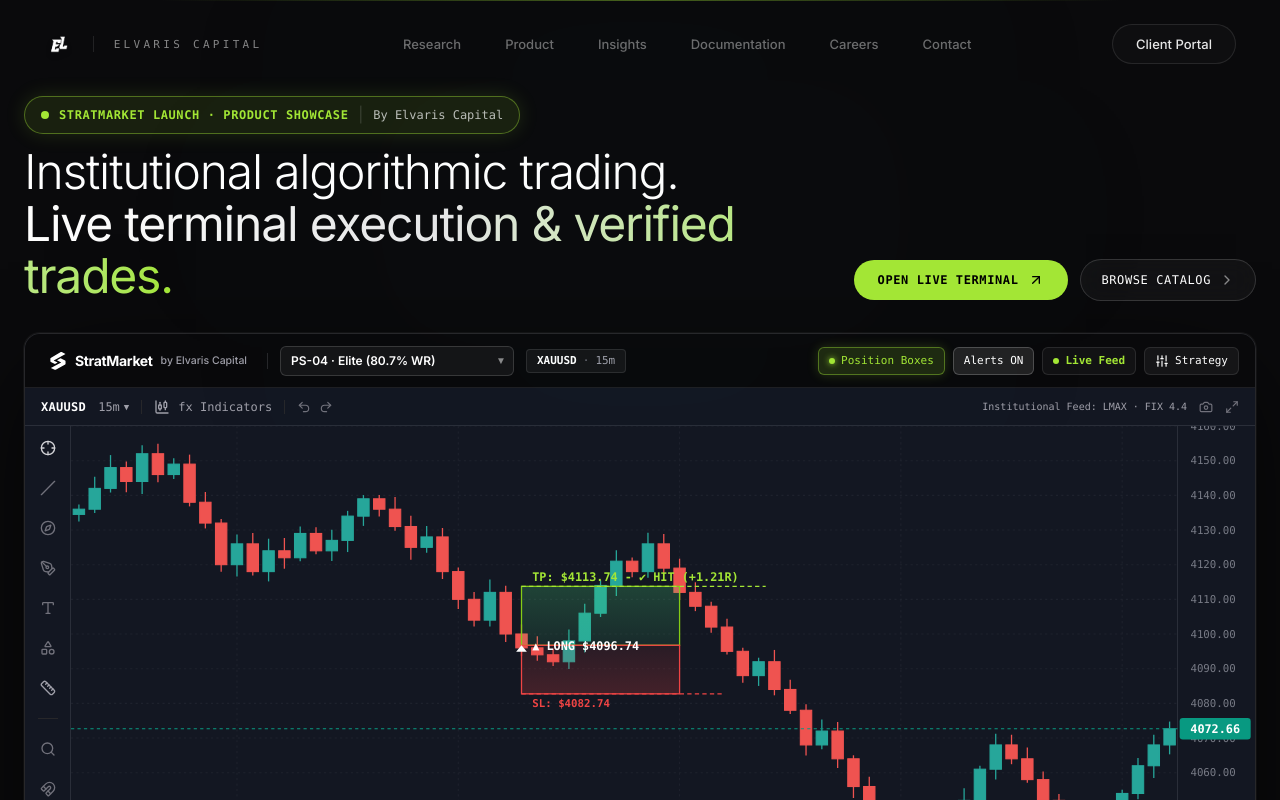
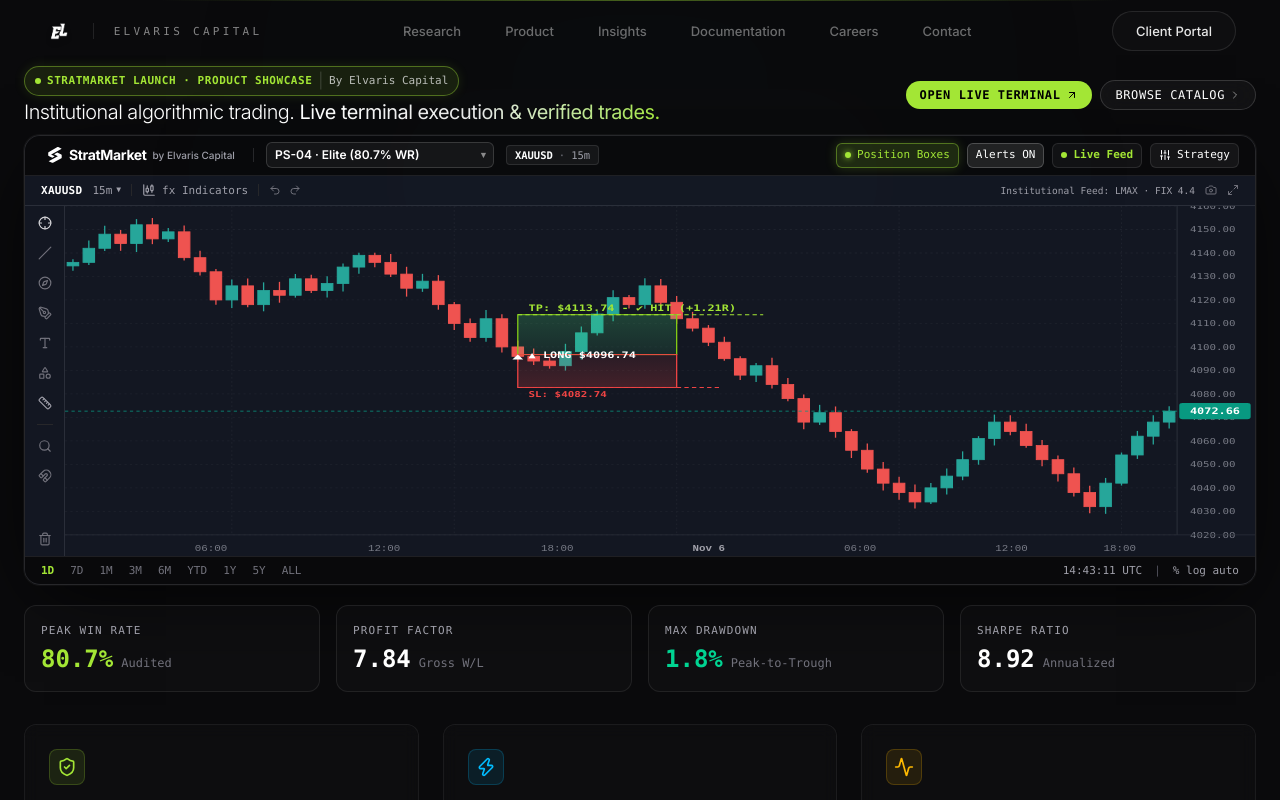
Before and after one commit to Sameet728/Elvaris-website, a Next.js app: page / in a window 1280 px wide. Shown: the top 800 px of the page. Built offline with nearby package versions, Linux system fonts and the light colour scheme.

Commit message:
Fit entire StratMarket chart terminal and header text completely above the fold on home screen

```diff
--- a/src/components/StratMarketProduct.tsx
+++ b/src/components/StratMarketProduct.tsx
@@ -219,9 +219,9 @@ export function StratMarketProduct() {
     if (!candles.length) return null;
 
     const width = 1100;
-    const height = 480;
+    const height = 430;
     const paddingRight = 72; // Space for price scale
-    const paddingBottom = 32; // Space for time scale
+    const paddingBottom = 26; // Space for time scale
     const chartW = width - paddingRight;
     const chartH = height - paddingBottom;
 
@@ -307,31 +307,31 @@ export function StratMarketProduct() {
   }, [candles, strat, selectedStrategy, currentTickPrice]);
 
   return (
-    <section id="stratmarket" className="relative z-20 w-full bg-[#0a0a0c] text-white pt-20 pb-12 sm:pt-24 sm:pb-20 overflow-hidden border-b border-white/[0.08]">
+    <section id="stratmarket" className="relative z-20 w-full bg-[#0a0a0c] text-white pt-[62px] pb-6 sm:pt-[66px] sm:pb-10 overflow-hidden border-b border-white/[0.08]">
 
       {/* Background ambient light */}
       <div className="absolute top-0 left-1/2 -translate-x-1/2 w-3/4 h-[1px] bg-gradient-to-r from-transparent via-[#a3e635]/40 to-transparent" />
-      <div className="absolute top-16 left-1/2 -translate-x-1/2 w-[650px] h-[300px] bg-[#26a69a]/[0.025] blur-[140px] rounded-full pointer-events-none" />
+      <div className="absolute top-12 left-1/2 -translate-x-1/2 w-[650px] h-[260px] bg-[#26a69a]/[0.025] blur-[140px] rounded-full pointer-events-none" />
 
-      <div className="mx-auto max-w-[1280px] px-4 sm:px-6">
+      <div className="mx-auto max-w-[1280px] px-3 sm:px-6">
 
-        {/* Promo Header */}
-        <div className="flex flex-col lg:flex-row lg:items-end justify-between gap-6 mb-6 sm:mb-8">
-          <div className="space-y-3 max-w-3xl">
-            <div className="inline-flex items-center gap-2.5 rounded-full border border-[#a3e635]/40 bg-[#a3e635]/10 px-4 py-1.5 shadow-[0_0_20px_rgba(163,230,53,0.15)]">
-              <span className="relative flex h-2 w-2">
+        {/* Promo Header - Perfectly sized to fit above the fold with the full chart */}
+        <div className="flex flex-col lg:flex-row lg:items-center justify-between gap-2.5 mb-2 sm:mb-2.5">
+          <div className="space-y-1">
+            <div className="inline-flex items-center gap-1.5 rounded-full border border-[#a3e635]/40 bg-[#a3e635]/10 px-2.5 py-0.5 shadow-[0_0_12px_rgba(163,230,53,0.12)]">
+              <span className="relative flex h-1.5 w-1.5">
                 <span className="animate-ping absolute inline-flex h-full w-full rounded-full bg-[#a3e635] opacity-80"></span>
-                <span className="relative inline-flex rounded-full h-2 w-2 bg-[#a3e635]"></span>
+                <span className="relative inline-flex rounded-full h-1.5 w-1.5 bg-[#a3e635]"></span>
               </span>
-              <span className="font-mono text-xs font-semibold tracking-wider uppercase text-[#a3e635]">
+              <span className="font-mono text-[10.5px] sm:text-[11px] font-semibold tracking-wider uppercase text-[#a3e635]">
                 StratMarket Launch · Product Showcase
               </span>
               <span className="text-white/20">|</span>
-              <span className="text-white/70 font-mono text-xs">By Elvaris Capital</span>
+              <span className="text-white/70 font-mono text-[10.5px] sm:text-[11px]">By Elvaris Capital</span>
             </div>
 
-            <h2 className="text-[clamp(28px,3.8vw,48px)] leading-[1.08] font-light tracking-tight text-white">
-              Institutional algorithmic trading.<br />
+            <h2 className="text-[clamp(15px,1.55vw,21px)] leading-tight font-light tracking-tight text-white">
+              Institutional algorithmic trading.{" "}
               <span className="font-normal text-transparent bg-clip-text bg-gradient-to-r from-white via-white/90 to-[#a3e635]">
                 Live terminal execution & verified trades.
               </span>
@@ -339,25 +339,25 @@ export function StratMarketProduct() {
           </div>
 
           {/* Quick CTA Actions */}
-          <div className="flex flex-wrap items-center gap-3 shrink-0">
+          <div className="flex flex-wrap items-center gap-2 shrink-0">
             <a
               href="https://strat-market-chi.vercel.app/chart/PS-04"
               target="_blank"
               rel="noopener noreferrer"
-              className="group relative inline-flex items-center gap-2.5 rounded-full bg-[#a3e635] px-6 py-3 text-xs font-mono font-bold uppercase tracking-wider text-black transition-all duration-300 hover:bg-[#bef264] hover:shadow-[0_0_35px_rgba(163,230,53,0.4)] active:scale-95"
+              className="group relative inline-flex items-center gap-1.5 rounded-full bg-[#a3e635] px-3.5 py-1.5 text-[11px] sm:text-xs font-mono font-bold uppercase tracking-wider text-black transition-all duration-300 hover:bg-[#bef264] hover:shadow-[0_0_20px_rgba(163,230,53,0.35)] active:scale-95"
             >
               <span>Open Live Terminal</span>
-              <ArrowUpRight className="size-4 transition-transform duration-300 group-hover:translate-x-0.5 group-hover:-translate-y-0.5" />
+              <ArrowUpRight className="size-3 transition-transform duration-300 group-hover:translate-x-0.5 group-hover:-translate-y-0.5" />
             </a>
 
             <a
               href="https://strat-market-chi.vercel.app/market"
               target="_blank"
               rel="noopener noreferrer"
-              className="inline-flex items-center gap-2 rounded-full border border-white/15 bg-white/[0.04] px-5 py-3 text-xs font-mono font-medium uppercase tracking-wider text-white hover:bg-white/10 hover:border-white/30 transition-all duration-300 backdrop-blur-md"
+              className="inline-flex items-center gap-1 rounded-full border border-white/15 bg-white/[0.04] px-3.5 py-1.5 text-[11px] sm:text-xs font-mono font-medium uppercase tracking-wider text-white hover:bg-white/10 hover:border-white/30 transition-all duration-300 backdrop-blur-md"
             >
               <span>Browse Catalog</span>
-              <ChevronRight className="size-4 text-white/50" />
+              <ChevronRight className="size-3 text-white/50" />
             </a>
           </div>
         </div>
@@ -365,51 +365,51 @@ export function StratMarketProduct() {
         {/* ========================================================================= */}
         {/* THE TERMINAL INTERFACE (MATCHING SCREENSHOT)                              */}
         {/* ========================================================================= */}
-        <div className="rounded-2xl border border-[#27272a] bg-[#131722] overflow-hidden shadow-[0_30px_100px_-20px_rgba(0,0,0,0.9),0_0_0_1px_rgba(255,255,255,0.05)]">
+        <div className="rounded-2xl border border-[#27272a] bg-[#131722] overflow-hidden shadow-[0_20px_80px_-20px_rgba(0,0,0,0.9),0_0_0_1px_rgba(255,255,255,0.05)]">
 
           {/* Top Brand Toolbar */}
-          <div className="h-[54px] bg-[#09090b] border-b border-[#1f1f23] px-3 sm:px-4 flex items-center justify-between text-xs select-none">
+          <div className="h-[38px] sm:h-[40px] bg-[#09090b] border-b border-[#1f1f23] px-3 sm:px-4 flex items-center justify-between text-xs select-none">
 
             {/* Left toolbar items */}
-            <div className="flex items-center gap-2 sm:gap-3 overflow-x-auto no-scrollbar py-1">
+            <div className="flex items-center gap-2 sm:gap-3 overflow-x-auto no-scrollbar py-0.5">
               {/* Back to StratMarket Link */}
               <a
                 href="https://strat-market-chi.vercel.app/market"
                 target="_blank"
                 rel="noopener noreferrer"
-                className="flex items-center gap-2 text-white/70 hover:text-white px-2 py-1 rounded hover:bg-white/5 transition-colors font-semibold"
+                className="flex items-center gap-1.5 text-white/70 hover:text-white px-1.5 py-0.5 rounded hover:bg-white/5 transition-colors font-semibold"
                 title="StratMarket by Elvaris Capital"
               >
                 {/* StratMarket Polygon Logo */}
-                <svg width="18" height="18" viewBox="0 0 100 118" fill="#ffffff" className="shrink-0" aria-label="StratMarket Logo">
+                <svg width="16" height="16" viewBox="0 0 100 118" fill="#ffffff" className="shrink-0" aria-label="StratMarket Logo">
                   <path d="M 99.32 12.66 L 74.40 0.68 L 68.26 0.00 L 2.05 38.65 L 0.00 43.10 L 0.00 60.54 L 1.37 63.62 L 3.41 65.67 L 30.03 79.01 L 47.78 68.75 L 23.55 57.80 L 22.18 56.09 Z" />
                   <path d="M 99.32 59.17 L 96.59 55.41 L 66.55 41.04 L 43.34 54.38 L 70.99 68.06 L 3.07 104.66 L 28.33 116.97 L 35.15 116.97 L 97.27 82.43 L 99.66 77.64 Z" />
                 </svg>
-                <span className="text-white font-bold tracking-tight text-sm">StratMarket</span>
-                <span className="hidden md:inline text-[10.5px] text-zinc-400 font-medium">by Elvaris Capital</span>
+                <span className="text-white font-bold tracking-tight text-xs sm:text-sm">StratMarket</span>
+                <span className="hidden md:inline text-[10px] text-zinc-400 font-medium">by Elvaris Capital</span>
               </a>
 
-              <div className="w-[1px] h-4 bg-zinc-800 shrink-0" />
+              <div className="w-[1px] h-3.5 bg-zinc-800 shrink-0" />
 
               {/* Strategy Selector Dropdown */}
               <div className="relative shrink-0">
                 <select
                   value={selectedStrategy}
                   onChange={(e) => setSelectedStrategy(e.target.value)}
-                  className="bg-white/5 border border-white/15 text-white text-xs font-semibold rounded-md px-2.5 py-1.5 pr-7 appearance-none cursor-pointer hover:border-white/30 focus:outline-none focus:ring-1 focus:ring-[#a3e635] transition-all"
+                  className="bg-white/5 border border-white/15 text-white text-[11px] sm:text-xs font-semibold rounded-md px-2 py-1 pr-6 appearance-none cursor-pointer hover:border-white/30 focus:outline-none focus:ring-1 focus:ring-[#a3e635] transition-all"
                   title="Switch Active Trading Model"
                 >
                   <option value="PS-04" className="bg-[#131722] text-white">PS-04 · Elite (80.7% WR)</option>
                   <option value="PS-01" className="bg-[#131722] text-white">PS-01 · Grandmaster (82.6% WR)</option>
                   <option value="PS-02" className="bg-[#131722] text-white">PS-02 · Apex (88.5% WR)</option>
                 </select>
-                <div className="pointer-events-none absolute inset-y-0 right-2 flex items-center text-white/50 text-[10px]">
+                <div className="pointer-events-none absolute inset-y-0 right-1.5 flex items-center text-white/50 text-[9px]">
                   ▼
                 </div>
               </div>
 
               {/* Symbol & Timeframe */}
-              <div className="hidden sm:flex items-center gap-1.5 px-2.5 py-1 rounded bg-white/5 border border-white/10 font-mono text-[11px] text-white shrink-0">
+              <div className="hidden sm:flex items-center gap-1.5 px-2 py-0.5 rounded bg-white/5 border border-white/10 font-mono text-[10.5px] text-white shrink-0">
                 <span className="font-bold text-white">{strat.instrument}</span>
                 <span className="text-zinc-500">·</span>
                 <span className="text-zinc-400">{strat.timeframe}</span>
@@ -417,13 +417,13 @@ export function StratMarketProduct() {
             </div>
 
             {/* Right toolbar items */}
-            <div className="flex items-center gap-2 shrink-0">
+            <div className="flex items-center gap-1.5 sm:gap-2 shrink-0">
 
-              {/* Position Boxes Toggle (Requested Key Feature!) */}
+              {/* Position Boxes Toggle */}
               <button
                 type="button"
                 onClick={() => setShowBoxes(!showBoxes)}
-                className={`flex items-center gap-1.5 px-2.5 py-1.5 rounded-md text-[11px] font-mono font-medium transition-all ${
+                className={`flex items-center gap-1.5 px-2 py-1 rounded-md text-[10.5px] sm:text-[11px] font-mono font-medium transition-all ${
                   showBoxes
                     ? "bg-[#a3e635]/15 border border-[#a3e635]/40 text-[#a3e635] shadow-[0_0_12px_rgba(163,230,53,0.2)]"
                     : "bg-white/5 border border-white/10 text-zinc-400 hover:text-white"
@@ -438,7 +438,7 @@ export function StratMarketProduct() {
               <button
                 type="button"
                 onClick={() => setAlertsOn(!alertsOn)}
-                className={`hidden md:flex items-center gap-1.5 px-2.5 py-1.5 rounded-md text-[11px] font-mono font-medium border transition-colors ${
+                className={`hidden md:flex items-center gap-1 px-2 py-1 rounded-md text-[10.5px] sm:text-[11px] font-mono font-medium border transition-colors ${
                   alertsOn ? "bg-white/10 border-white/20 text-white" : "bg-white/5 border-white/10 text-zinc-500"
                 }`}
               >
@@ -446,7 +446,7 @@ export function StratMarketProduct() {
               </button>
 
               {/* Live Feed Status Indicator */}
-              <div className="flex items-center gap-1.5 px-2.5 py-1.5 rounded-md bg-white/[0.04] border border-white/10 text-[11px] font-mono">
+              <div className="flex items-center gap-1.5 px-2 py-1 rounded-md bg-white/[0.04] border border-white/10 text-[10.5px] sm:text-[11px] font-mono">
                 <span className="relative flex h-1.5 w-1.5">
                   <span className={`animate-ping absolute inline-flex h-full w-full rounded-full bg-[#a3e635] ${isLiveStreaming ? "opacity-75" : "opacity-0"}`}></span>
                   <span className="relative inline-flex rounded-full h-1.5 w-1.5 bg-[#a3e635]"></span>
@@ -458,70 +458,70 @@ export function StratMarketProduct() {
               <button
                 type="button"
                 onClick={() => setPanelOpen(!panelOpen)}
-                className={`flex items-center gap-1.5 px-2.5 py-1.5 rounded-md text-[11px] font-mono transition-colors ${
+                className={`flex items-center gap-1.5 px-2 py-1 rounded-md text-[10.5px] sm:text-[11px] font-mono transition-colors ${
                   panelOpen ? "bg-[#a3e635] text-black font-bold" : "bg-white/5 border border-white/10 text-white hover:bg-white/10"
                 }`}
                 title="Toggle Strategy Details & Live VPS Signals"
               >
-                <Sliders className="size-3.5" />
+                <Sliders className="size-3" />
                 <span className="hidden sm:inline">Strategy</span>
               </button>
             </div>
           </div>
 
           {/* Sub-header Bar (TradingView style symbol + timeframe + indicators) */}
-          <div className="h-[38px] bg-[#131722] border-b border-[#2a2e39] px-3 sm:px-4 flex items-center justify-between text-zinc-400 text-xs font-mono select-none">
-            <div className="flex items-center gap-3">
+          <div className="h-[28px] sm:h-[30px] bg-[#131722] border-b border-[#2a2e39] px-3 sm:px-4 flex items-center justify-between text-zinc-400 text-[11px] font-mono select-none">
+            <div className="flex items-center gap-2.5">
               <span className="text-white font-bold tracking-wide">{strat.instrument}</span>
               <div className="flex items-center gap-1 text-zinc-400 hover:text-white cursor-pointer">
                 <span>15m</span>
-                <span className="text-[9px]">▼</span>
+                <span className="text-[8px]">▼</span>
               </div>
-              <div className="w-[1px] h-3.5 bg-zinc-800" />
-              <div className="flex items-center gap-2">
+              <div className="w-[1px] h-3 bg-zinc-800" />
+              <div className="flex items-center gap-1.5">
                 <button type="button" title="Candles" className="p-0 bg-transparent border-0 flex items-center">
-                  <CandlestickChart className="size-4 text-zinc-400 hover:text-white cursor-pointer" />
+                  <CandlestickChart className="size-3.5 text-zinc-400 hover:text-white cursor-pointer" />
                 </button>
                 <span className="hover:text-white cursor-pointer hidden sm:inline">fx Indicators</span>
               </div>
-              <div className="w-[1px] h-3.5 bg-zinc-800 hidden sm:block" />
+              <div className="w-[1px] h-3 bg-zinc-800 hidden sm:block" />
               <div className="hidden sm:flex items-center gap-2 text-zinc-500">
-                <Undo2 className="size-3.5 hover:text-zinc-300 cursor-pointer" />
-                <Redo2 className="size-3.5 hover:text-zinc-300 cursor-pointer" />
+                <Undo2 className="size-3 hover:text-zinc-300 cursor-pointer" />
+                <Redo2 className="size-3 hover:text-zinc-300 cursor-pointer" />
               </div>
             </div>
 
-            <div className="flex items-center gap-3 text-zinc-500">
-              <span className="hidden md:inline text-[10px] text-zinc-400">Institutional Feed: LMAX · FIX 4.4</span>
+            <div className="flex items-center gap-2.5 text-zinc-500">
+              <span className="hidden md:inline text-[9.5px] text-zinc-400">Institutional Feed: LMAX · FIX 4.4</span>
               <button type="button" title="Take Screenshot" className="p-0 bg-transparent border-0 flex items-center">
-                <Camera className="size-3.5 hover:text-zinc-300 cursor-pointer" />
+                <Camera className="size-3 hover:text-zinc-300 cursor-pointer" />
               </button>
               <button type="button" title="Fullscreen" className="p-0 bg-transparent border-0 flex items-center">
-                <Maximize2 className="size-3.5 hover:text-zinc-300 cursor-pointer" />
+                <Maximize2 className="size-3 hover:text-zinc-300 cursor-pointer" />
               </button>
             </div>
           </div>
 
           {/* Main Chart Area with Left Tools + SVG Canvas + Optional Side Panel */}
-          <div className="relative flex w-full min-h-[460px] sm:min-h-[520px] bg-[#131722]">
+          <div className="relative flex w-full h-[clamp(240px,calc(100vh-270px),350px)] bg-[#131722]">
 
             {/* Left TradingView Toolbar */}
-            <div className="hidden sm:flex w-[46px] border-r border-[#2a2e39] bg-[#131722] flex-col items-center py-2 gap-3 text-zinc-500 shrink-0 select-none">
-              <button className="p-1.5 rounded hover:bg-white/5 hover:text-zinc-200 transition-colors" title="Crosshair"><Crosshair className="size-4 text-zinc-300" /></button>
-              <button className="p-1.5 rounded hover:bg-white/5 hover:text-zinc-200 transition-colors" title="Trend Line"><Slash className="size-4" /></button>
-              <button className="p-1.5 rounded hover:bg-white/5 hover:text-zinc-200 transition-colors" title="Gann & Fibonacci"><Compass className="size-4" /></button>
-              <button className="p-1.5 rounded hover:bg-white/5 hover:text-zinc-200 transition-colors" title="Geometric Shapes"><PenTool className="size-4" /></button>
-              <button className="p-1.5 rounded hover:bg-white/5 hover:text-zinc-200 transition-colors" title="Text Annotation"><Type className="size-4" /></button>
-              <button className="p-1.5 rounded hover:bg-white/5 hover:text-zinc-200 transition-colors" title="Patterns"><Shapes className="size-4" /></button>
-              <button className="p-1.5 rounded hover:bg-white/5 hover:text-zinc-200 transition-colors" title="Measure Distance"><Ruler className="size-4 text-zinc-400" /></button>
-              <div className="w-5 h-[1px] bg-zinc-800 my-1" />
-              <button className="p-1.5 rounded hover:bg-white/5 hover:text-zinc-200 transition-colors" title="Zoom In"><Search className="size-4" /></button>
-              <button className="p-1.5 rounded hover:bg-white/5 hover:text-zinc-200 transition-colors" title="Magnet Mode"><Magnet className="size-4" /></button>
-              <button className="p-1.5 rounded hover:bg-white/5 hover:text-zinc-200 transition-colors mt-auto" title="Clear All"><Trash2 className="size-4 hover:text-red-400" /></button>
+            <div className="hidden sm:flex w-[40px] border-r border-[#2a2e39] bg-[#131722] flex-col items-center py-1.5 gap-2 text-zinc-500 shrink-0 select-none">
+              <button className="p-1 rounded hover:bg-white/5 hover:text-zinc-200 transition-colors" title="Crosshair"><Crosshair className="size-3.5 text-zinc-300" /></button>
+              <button className="p-1 rounded hover:bg-white/5 hover:text-zinc-200 transition-colors" title="Trend Line"><Slash className="size-3.5" /></button>
+              <button className="p-1 rounded hover:bg-white/5 hover:text-zinc-200 transition-colors" title="Gann & Fibonacci"><Compass className="size-3.5" /></button>
+              <button className="p-1 rounded hover:bg-white/5 hover:text-zinc-200 transition-colors" title="Geometric Shapes"><PenTool className="size-3.5" /></button>
+              <button className="p-1 rounded hover:bg-white/5 hover:text-zinc-200 transition-colors" title="Text Annotation"><Type className="size-3.5" /></button>
+              <button className="p-1 rounded hover:bg-white/5 hover:text-zinc-200 transition-colors" title="Patterns"><Shapes className="size-3.5" /></button>
+              <button className="p-1 rounded hover:bg-white/5 hover:text-zinc-200 transition-colors" title="Measure Distance"><Ruler className="size-3.5 text-zinc-400" /></button>
+              <div className="w-4 h-[1px] bg-zinc-800 my-0.5" />
+              <button className="p-1 rounded hover:bg-white/5 hover:text-zinc-200 transition-colors" title="Zoom In"><Search className="size-3.5" /></button>
+              <button className="p-1 rounded hover:bg-white/5 hover:text-zinc-200 transition-colors" title="Magnet Mode"><Magnet className="size-3.5" /></button>
+              <button className="p-1 rounded hover:bg-white/5 hover:text-zinc-200 transition-colors mt-auto" title="Clear All"><Trash2 className="size-3.5 hover:text-red-400" /></button>
             </div>
 
             {/* Central Chart Viewport */}
-            <div className="relative flex-1 h-[460px] sm:h-[520px] overflow-hidden bg-[#131722]">
+            <div className="relative flex-1 h-full overflow-hidden bg-[#131722]">
 
               {chart && (
                 <svg
@@ -861,7 +861,7 @@ export function StratMarketProduct() {
           </div>
 
           {/* Bottom Terminal Status Bar */}
-          <div className="h-[36px] bg-[#09090b] border-t border-[#1f1f23] px-3 sm:px-4 flex items-center justify-between text-zinc-500 font-mono text-[11px] select-none">
+          <div className="h-[26px] sm:h-[28px] bg-[#09090b] border-t border-[#1f1f23] px-3 sm:px-4 flex items-center justify-between text-zinc-500 font-mono text-[10px] sm:text-[11px] select-none">
             <div className="flex items-center gap-2 sm:gap-4">
               <span className="hover:text-zinc-300 cursor-pointer text-[#a3e635] font-bold">1D</span>
               <span className="hover:text-zinc-300 cursor-pointer">7D</span>
@@ -883,7 +883,7 @@ export function StratMarketProduct() {
         </div>
 
         {/* Institutional Performance Stats Strip */}
-        <div className="grid grid-cols-2 md:grid-cols-4 gap-4 mt-6">
+        <div className="grid grid-cols-2 md:grid-cols-4 gap-4 mt-5">
           <div className="rounded-xl border border-white/[0.08] bg-white/[0.02] p-4 font-mono">
             <span className="text-[11px] text-zinc-400 uppercase tracking-widest block mb-1">Peak Win Rate</span>
             <div className="flex items-baseline gap-2">
--- a/src/components/navbar.tsx
+++ b/src/components/navbar.tsx
@@ -36,10 +36,10 @@ export function Navbar() {
       className={`fixed top-0 inset-x-0 z-50 transition-all duration-500 ease-out ${
         scrolled
           ? "border-b border-white/[0.04] bg-[#020202]/60 backdrop-blur-2xl shadow-[0_4px_30px_rgba(0,0,0,0.5)]"
-          : "border-b border-transparent bg-transparent py-2"
+          : "border-b border-transparent bg-transparent"
       }`}
     >
-      <nav className="mx-auto flex h-[72px] max-w-[1240px] items-center justify-between px-6">
+      <nav className="mx-auto flex h-[58px] sm:h-[62px] max-w-[1240px] items-center justify-between px-6">
 
         {/* Logo and Brand */}
         <Link aria-label="Elvaris Capital home" className="flex items-center group" href="/">
@@ -67,7 +67,7 @@ export function Navbar() {
                 {link.name}
                 {/* Glowing bottom indicator */}
                 <span
-                  className={`absolute inset-x-4 -bottom-[23px] h-[1px] transition-all duration-500 ${
+                  className={`absolute inset-x-4 -bottom-[18px] sm:-bottom-[19px] h-[1px] transition-all duration-500 ${
                     isActive
                       ? "bg-gradient-to-r from-transparent via-white/80 to-transparent opacity-100 shadow-[0_0_8px_rgba(255,255,255,0.8)]"
                       : "bg-gradient-to-r from-transparent via-white/40 to-transparent opacity-0 group-hover:opacity-100"
```
